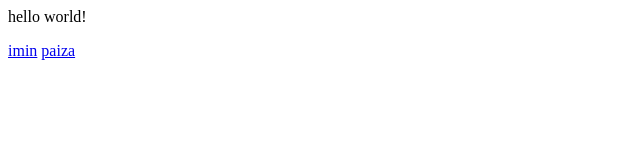
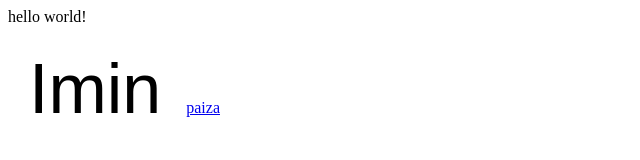
Before and after one commit to andouHazuki/andouHazuki.github.io, a plain HTML site: page index.html in a window 1280 px wide. Shown: the whole page, without its empty margins (0-640 px from the left). Drawn offline with Linux system fonts and the light colour scheme.

Commit message:
iminリンクのデザインを変更

```diff
--- a/index.html
+++ b/index.html
@@ -2,10 +2,13 @@
 <head>
   <meta charset="utf-8">
   <title>タイトル</title>
+  <link rel="stylesheet" type="text/css" href="style.css">
 </head>
 <body>
   <p>hello world!</p>
-    <a href="https://imin.co.jp/">imin</a>
+  <a class="imin-link" href="https://imin.co.jp/" target=”_blank”>Imin</a>
   <a href="https://paiza.jp/challenges/info">paiza</a>
+
+  <script type="text/javascript" src="script.js"></script>
 </body>
 </html>
--- /dev/null
+++ b/style.css
@@ -0,0 +1,28 @@
+
+/* iminリンク */
+.imin-link {
+  text-decoration: none;
+  font-size: 70px;
+  font-family: Arial, Helvetica, sans-serif;
+  position: relative;
+	padding: 0.1em 0.3em 0 0.3em;
+	display: inline-block;
+	transition: .3s;
+	color: #000;
+}
+
+.imin-link::after {
+  position: absolute;
+	bottom: 0;
+	left: 50%;
+	content: '';
+	width: 0;
+	height: 2px;
+	background-color: #000;
+	transition: .3s;
+	transform: translateX(-50%);
+}
+
+.imin-link:hover::after {
+  width: 90%;
+}
```
Also changed, not shown: script.js (added). Lines whose indentation alone changed are shown as unchanged.
